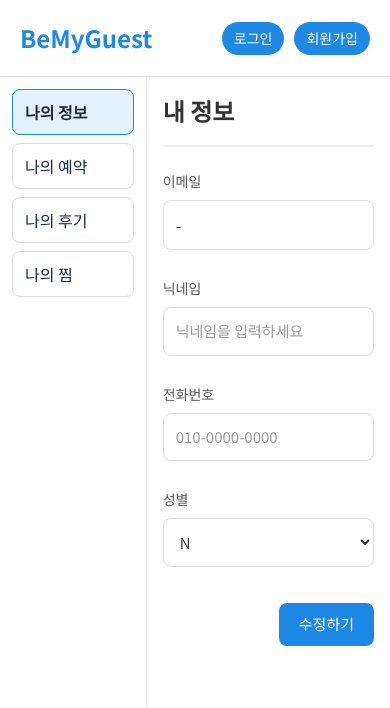
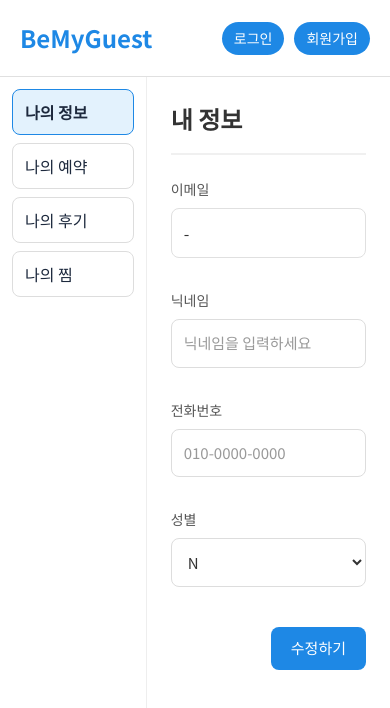
Before and after one commit to jeongwoo-right/be-my-guest, a React (Vite) app in the folder bemyguest-frontend/my-app/: page /mypage in a window 390 px wide. Shown: the top 708 px of the page. Built offline with nearby package versions, Linux system fonts and the light colour scheme; the HTML template or start-up script is replaced by a standard one.

Commit message:
chore: 마이페이지 공통 css 통일

```diff
--- a/bemyguest-frontend/my-app/src/pages/MyPage/MyPage.tsx
+++ b/bemyguest-frontend/my-app/src/pages/MyPage/MyPage.tsx
@@ -5,6 +5,7 @@ import MyReviewTab from "./components/MyReviewTab";
 import MyWishlistTab from "./components/MyWishlistTab";
 import Sidebar from "./components/Sidebar";
 import "./MyPage.css";
+import "./MyPageCommon.css"
 
 const MyPage: React.FC = () => {
   const [activeTab, setActiveTab] = useState("info");
--- /dev/null
+++ b/bemyguest-frontend/my-app/src/pages/MyPage/MyPageCommon.css
@@ -0,0 +1,29 @@
+/* =============================================== */
+/* ======== 마이페이지 탭 공통 스타일 ======== */
+/* =============================================== */
+
+/* 1. 탭 전체를 감싸는 컨테이너 */
+.my-page-tab-container {
+  padding: 24px;
+  display: flex;
+  flex-direction: column;
+  align-items: center; /* 콘텐츠를 가로 중앙 정렬 */
+  background-color: #fff; /* 배경색 통일 */
+}
+
+/* 2. '내 정보', '나의 예약 현황' 등 탭 제목 */
+h2.my-page-tab-title {
+  width: 100%;
+  /* 모든 콘텐츠 타입을 아우를 수 있는 적절한 최대 너비 설정 (예: 960px) */
+  font-size: 24px;
+  font-weight: 600;
+  color: #333;
+  margin: 0 0 24px 0; /* 위쪽 마진 제거 */
+  padding-bottom: 16px;
+  border-bottom: 2px solid #f0f0f0;
+}
+
+/* 3. 제목 아래 실제 콘텐츠 영역 */
+.my-page-tab-content {
+  width: 100%;
+}
--- a/bemyguest-frontend/my-app/src/pages/MyPage/components/MyBookingTab.css
+++ b/bemyguest-frontend/my-app/src/pages/MyPage/components/MyBookingTab.css
@@ -1,33 +1,16 @@
-/* MyBookingTab.css */
-
-/* 탭 콘텐츠 전체를 감싸는 영역 */
-.my-booking-tab {
-  padding: 20px;
-  background-color: #fff;
-}
-
-.my-booking-tab h2 {
-  font-size: 22px;
-  font-weight: 600;
-  color: #333;
-  margin-top: 0;
-  margin-bottom: 24px;
-}
-
-.my-booking-tab .booking-table-container {
-  border-top: 2px solid #333;
+/* 테이블 컨테이너의 불필요한 border-top 제거 */
+.booking-table-container {
   width: 100%;
 }
 
-/* 🌟 모든 table 관련 선택자 앞에 .my-booking-tab 추가 */
-.my-booking-tab table {
+table {
   width: 100%;
   border-collapse: collapse;
   text-align: center;
   font-size: 15px;
 }
 
-.my-booking-tab thead {
+thead {
   background-color: #f9f9f9;
   color: #555;
 }
@@ -41,11 +24,11 @@
   height: 68px;
 }
 
-.my-booking-tab th {
+th {
   font-weight: 500;
 }
 
-.my-booking-tab tbody tr:hover {
+tbody tr:hover {
   background-color: #f5f5f5;
 }
 
@@ -55,31 +38,30 @@
   font-weight: 500;
 }
 
-.my-booking-tab .status-reserved {
+.status-reserved {
   color: #d32f2f;
   font-weight: 500;
 }
 
-.my-booking-tab .status-cancelled {
+.status-cancelled {
   color: #555;
   font-weight: 500;
 }
 
 /* --- 기타 스타일 --- */
-
-.my-booking-tab .loading-text,
-.my-booking-tab .no-results {
+.loading-text,
+.no-results {
   text-align: center;
   font-size: 16px;
   color: #888;
   padding: 50px 0;
 }
 
-.my-booking-tab td a {
+td a {
   color: #333;
   text-decoration: none;
 }
-.my-booking-tab td a:hover {
+td a:hover {
   text-decoration: underline;
 }
 
@@ -89,7 +71,7 @@
 }
 
 /* '관리' 컬럼의 버튼 공통 스타일 */
-.my-booking-tab .action-button {
+.action-button {
   padding: 6px 12px;
   border: 1px solid;
   border-radius: 6px;
--- a/bemyguest-frontend/my-app/src/pages/MyPage/components/MyInfoTab.css
+++ b/bemyguest-frontend/my-app/src/pages/MyPage/components/MyInfoTab.css
@@ -1,29 +1,7 @@
-/* MyInfoTab.css */
-
-/* 배경 회색 제거 + 가로 가운데 정렬 */
-.my-info-tab {
-  padding: 20px;
-  display: flex;
-  flex-direction: column;
-}
-
-/* 제목: 기존 톤 유지 (구분선 포함) */
-.my-info-tab h2 {
-  font-size: 24px;
-  font-weight: 600;
-  color: #333;
-  margin-top: 0;
-  margin-bottom: 24px;
-  padding-bottom: 16px;
-  border-bottom: 2px solid #f0f0f0;
+/* 폼 컨테이너: 최대 너비는 공통 스타일에서 제어 */
+.info-form {
   width: 100%;
-  max-width: 560px; /* 구분선 길이도 폼 폭에 맞춤 */
-}
-
-/* 폼 컨테이너: 가운데 배치 + 폭 제한 */
-.info-form {
-  max-width: 560px;
-  width: 100%;
+  max-width: 560px; /* 폼 콘텐츠의 최대 너비는 유지 */
   display: grid;
   grid-template-columns: 1fr;
   gap: 16px;
@@ -74,14 +52,14 @@
     color-mix(in oklab, var(--color-brand-600) 12%, transparent);
 }
 
-/* 액션 영역: 오른쪽 정렬(기존 탭과 통일) */
+/* 액션 영역: 오른쪽 정렬 */
 .form-actions {
   display: flex;
   justify-content: flex-end;
   margin-top: 8px;
 }
 
-/* 수정하기 버튼 색상: #0a7 */
+/* 수정하기 버튼 색상 */
 .primary-button {
   padding: 10px 20px;
   border-radius: 8px;
@@ -114,15 +92,5 @@
 }
 
 .feedback.success {
-  color: var(--color-brand-600);
+  color: #0aa82a;
 }
-
-/* 반응형 */
-@media (max-width: 480px) {
-  .my-info-tab {
-    padding: 16px;
-  }
-  .info-form {
-    gap: 12px;
-  }
-}
--- a/bemyguest-frontend/my-app/src/pages/MyPage/components/MyInfoTab.tsx
+++ b/bemyguest-frontend/my-app/src/pages/MyPage/components/MyInfoTab.tsx
@@ -38,10 +38,10 @@ const MyInfoTab: React.FC = () => {
         const data = res.data;
         setEmail(data.email);
         setNickname(data.nickname ?? "");
-        setPhone((data.phone ?? data.phoneNumber) ?? "");
+        setPhone(data.phone ?? data.phoneNumber ?? "");
         setGender((data.gender as Gender) ?? "N");
       } catch {
-        // 조용히 실패 처리(헤더에서 이미 로그인 상태를 표기하므로 별도 알림 불필요)
+        // 조용히 실패 처리
       }
     })();
   }, [token]);
@@ -72,9 +72,9 @@ const MyInfoTab: React.FC = () => {
   };
 
   return (
-    <div className="my-info-tab">
-      <h2>내 정보</h2>
-
+    <div className="my-page-tab-container">
+      <h2 className="my-page-tab-title">내 정보</h2>
+      <div className="my-page-tab-content">
         <div className="info-form">
           <div className="form-group">
             <label>이메일</label>
@@ -135,6 +135,7 @@ const MyInfoTab: React.FC = () => {
           {saveSuccess && <p className="feedback success">{saveSuccess}</p>}
         </div>
       </div>
+    </div>
   );
 };
 
--- a/bemyguest-frontend/my-app/src/pages/MyPage/components/MyReviewTab.css
+++ b/bemyguest-frontend/my-app/src/pages/MyPage/components/MyReviewTab.css
@@ -1,23 +1,3 @@
-/* MyReviewTab.css */
-
-/* 탭 콘텐츠 전체를 감싸는 영역 */
-.my-review-tab {
-  padding: 20px;
-  background-color: #fafafa;
-  border-radius: 8px;
-}
-
-/* '내가 작성한 리뷰' 제목 */
-.my-review-tab h2 {
-  font-size: 24px;
-  font-weight: 600;
-  color: #333;
-  margin-top: 0;
-  margin-bottom: 24px;
-  padding-bottom: 16px;
-  border-bottom: 2px solid #f0f0f0; /* 제목 아래에 옅은 구분선 */
-}
-
 /* 리뷰 목록을 감싸는 영역 */
 .review-list {
   display: flex;
@@ -30,5 +10,5 @@
   text-align: center;
   font-size: 16px;
   color: #888;
-  padding: 10px 0;
+  padding: 40px 0; /* 여백을 좀 더 확보 */
 }
--- a/bemyguest-frontend/my-app/src/pages/MyPage/components/MyReviewTab.tsx
+++ b/bemyguest-frontend/my-app/src/pages/MyPage/components/MyReviewTab.tsx
@@ -19,7 +19,6 @@ const MyReviewTab: React.FC = () => {
     loadReviews();
   }, []);
 
-  // 🌟 2. 리뷰 삭제 핸들러 함수 추가
   const handleReviewDelete = async (reviewId: number) => {
     if (window.confirm('리뷰를 정말로 삭제하시겠습니까?')) {
       try {
@@ -32,10 +31,7 @@ const MyReviewTab: React.FC = () => {
     }
   };
 
-  // 🌟 3. 리뷰 수정 핸들러 함수 추가 (수정 로직은 Modal 등으로 구현 필요)
   const handleReviewEdit = (review: Review) => {
-    // 이 함수는 실제 수정 UI(예: Modal 창)를 띄우는 역할을 합니다.
-    // 여기서는 간단히 prompt를 사용한 예시를 보여드립니다.
     const newContent = prompt('새로운 리뷰 내용을 입력하세요:', review.content);
     if (newContent !== null) {
       const newRating = parseInt(prompt('새로운 평점을 입력하세요 (1-5):', String(review.rating)) || '0', 10);
@@ -53,8 +49,9 @@ const MyReviewTab: React.FC = () => {
   };
 
   return (
-    <div className="my-review-tab">
-      <h2>내가 작성한 리뷰</h2>
+    <div className="my-page-tab-container">
+      <h2 className="my-page-tab-title">내가 작성한 리뷰</h2>
+      <div className="my-page-tab-content">
         <div className="review-list">
           {isLoading ? (
             <p>리뷰를 불러오는 중입니다...</p>
@@ -72,6 +69,7 @@ const MyReviewTab: React.FC = () => {
           )}
         </div>
       </div>
+    </div>
   );
 };
 
--- a/bemyguest-frontend/my-app/src/pages/MyPage/components/MyWishlistTab.tsx
+++ b/bemyguest-frontend/my-app/src/pages/MyPage/components/MyWishlistTab.tsx
@@ -1,9 +1,8 @@
 import React, { useState, useEffect } from 'react';
 import { fetchUserWishlist } from '../../../services/wishlistService';
 import type { Guesthouse } from '../../../services/guesthouseService';
-// GuesthouseList 컴포넌트를 재사용하여 UI를 구성합니다.
 import GuesthouseList from '../../../components/GuesthouseList';
-import './MyWishlistTab.css';
+//import './MyWishlistTab.css';
 
 const MyWishlistTab: React.FC = () => {
   const [wishlist, setWishlist] = useState<Guesthouse[]>([]);
@@ -18,15 +17,14 @@ const MyWishlistTab: React.FC = () => {
     };
 
     loadWishlist();
-  }, []); // 한 번만 실행
+  }, []);
 
   return (
-    <div className="my-wishlist-tab">
-      <h2>나의 찜 목록</h2>
-      {/* GuesthouseList 컴포넌트는 Guesthouse 배열과 로딩 상태를 props로 받으므로,
-        찜 목록 UI를 위해 완벽하게 재사용할 수 있습니다.
-      */}
-      <GuesthouseList guesthouses={wishlist} isLoading={isLoading} />
+    <div className="my-page-tab-container">
+      <h2 className="my-page-tab-title">나의 찜 목록</h2>
+      <div className="my-page-tab-content">
+        <GuesthouseList guesthouses={wishlist} isLoading={isLoading} />
+      </div>
     </div>
   );
 };
--- a/bemyguest-frontend/my-app/src/pages/MyPage/components/ReviewItem.css
+++ b/bemyguest-frontend/my-app/src/pages/MyPage/components/ReviewItem.css
@@ -77,6 +77,7 @@
   margin: 0px 0;
   white-space: pre-wrap;
   text-align: center; /* 리뷰 내용 가운데 정렬 */
+  padding: 0 !important;
 }
 
 .review-actions {
--- a/bemyguest-frontend/my-app/src/pages/MyPage/components/ReviewItem.tsx
+++ b/bemyguest-frontend/my-app/src/pages/MyPage/components/ReviewItem.tsx
@@ -42,7 +42,14 @@ const ReviewItem: React.FC<ReviewItemProps> = ({ review, onEdit, onDelete }) =>
             className="review-thumbnail"
           />
           <div className="review-header-text">
-            <h3 className="guesthouse-name">{review.guesthouseName}</h3>
+            <a
+              href={`/guesthouses/${review.guesthouseId}`}
+              target="_blank"
+              rel="noopener noreferrer"
+              className="guesthouse-name-link"
+            >
+              <h3 className="guesthouse-name">{review.guesthouseName}</h3>
+            </a>
             <div className="review-rating">
               <StarRating rating={review.rating} />
               <span className="rating-text">{review.rating.toFixed(1)}</span>
```
Also changed, not shown: bemyguest-frontend/my-app/src/pages/MyPage/components/MyBookingTab.tsx (+51 -36 lines). Lines whose indentation alone changed are shown as unchanged.
